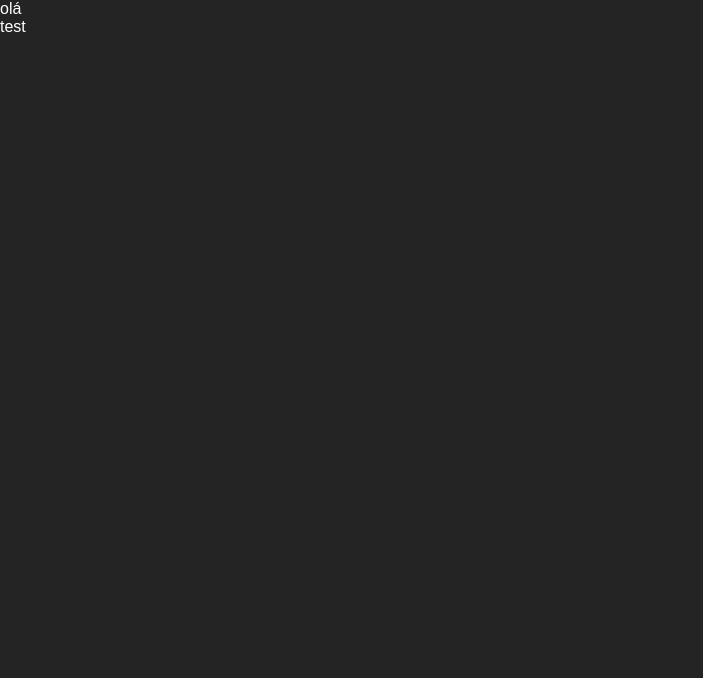
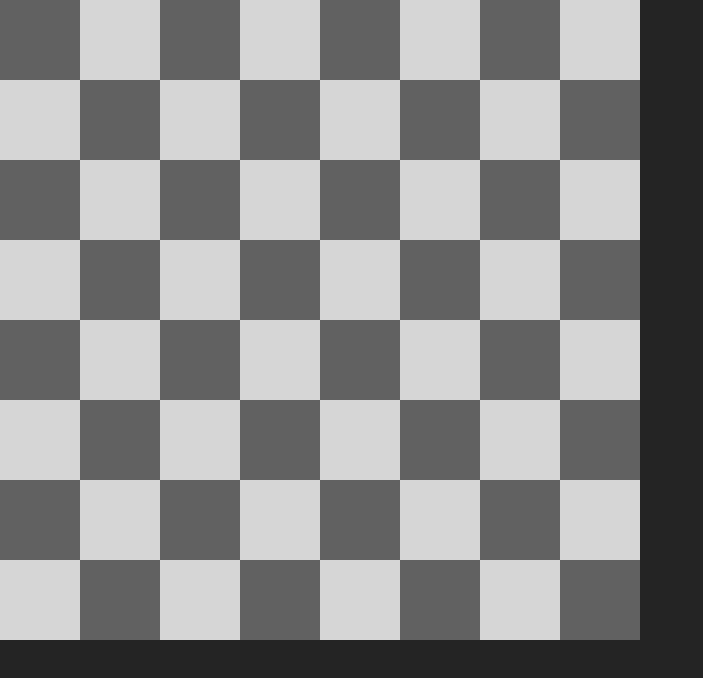
Before and after one commit to Kaduh15/xadrez-game, a React (Vite) app: page / in a window 1280 px wide. Shown: the top 678 px of the page, without its empty margins (0-703 px from the left). Built offline with nearby package versions, Linux system fonts and the light colour scheme.

Commit message:
feat: 🚧 create board

```diff
--- a/src/components/board/index.jsx
+++ b/src/components/board/index.jsx
@@ -1,13 +1,27 @@
 import React from 'react';
-import { House } from '../../styles/_house';
+import { v4 as uuidv4 } from 'uuid';
+import { House, Line } from './styles';
 
 function Board() {
+  const lines = [1, 2, 3, 4, 5, 6, 7, 8];
+  const coluns = [0, 1, 2, 3, 4, 5, 6, 7];
+
   return (
     <>
-      <House>
-        olá
-      </House>
-      <p>test</p>
+      {lines.map((line) => (
+        <Line key={uuidv4()}>
+          {coluns.map((colun) => {
+            console.log(colun + line);
+            return (
+              <House
+                key={uuidv4()}
+                isWhite={(colun + line) % 2 === 0}
+                id={`${line} ${colun}`}
+              />
+            );
+          })}
+        </Line>
+      ))}
     </>
   );
 }
--- /dev/null
+++ b/src/components/board/styles.js
@@ -0,0 +1,11 @@
+import styled from 'styled-components';
+
+export const Line = styled.div`
+  display: flex;
+`;
+
+export const House = styled.div`
+  background-color: ${(props) => (props.isWhite ? '#d6d6d6' : '#616161')};
+  width: 5rem;
+  height: 5rem;
+`;
--- a/src/styles/_house.js
+++ /dev/null
@@ -1,4 +0,0 @@
-import styled from 'styled-components';
-
-export const House = styled.div`
-`
```
Also changed, not shown: package.json (+5 -4 lines), 1 other file (tests, documents, lock files or other folders).
